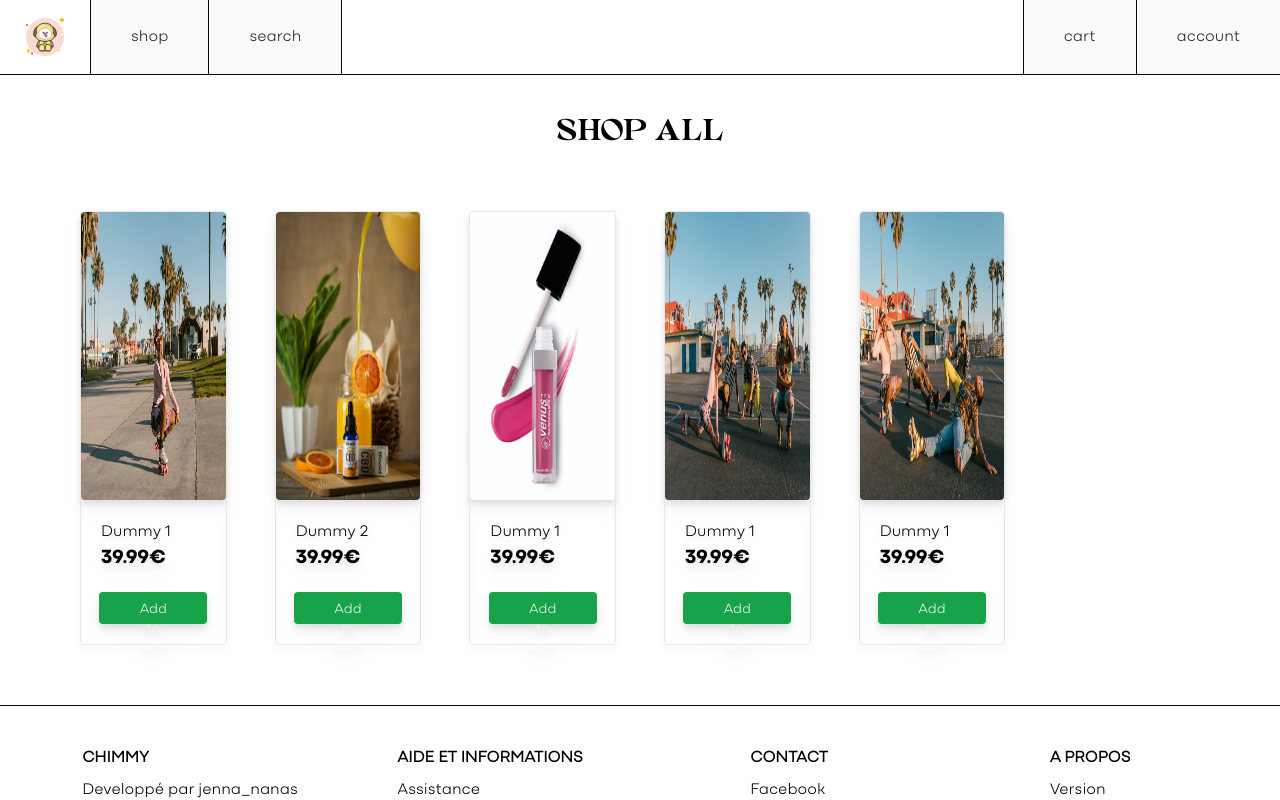
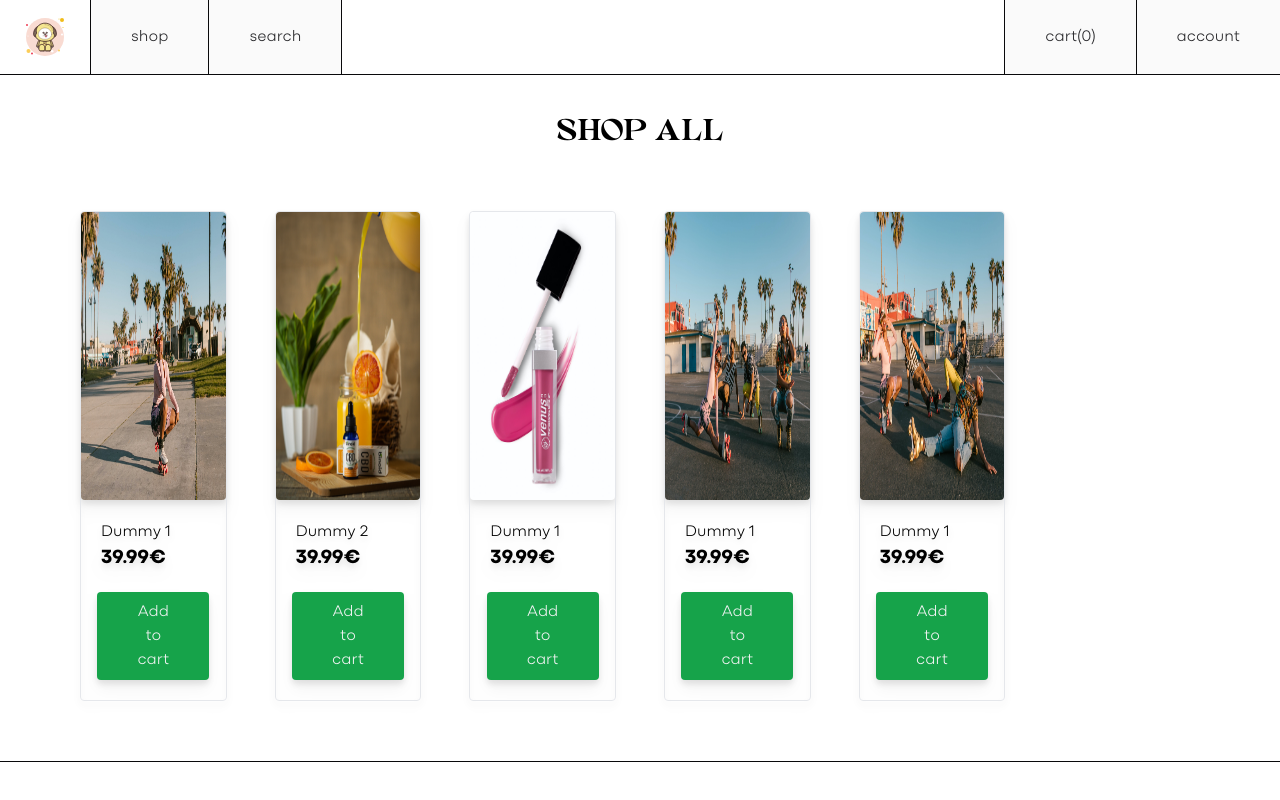
Before and after one commit to jennananas/chimmyShop, a React (Vite) app: page /all in a window 1280 px wide. Shown: the top 800 px of the page. Built offline with nearby package versions, Linux system fonts and the light colour scheme.

Commit message:
add cart context

```diff
--- a/src/components/Header/Header.tsx
+++ b/src/components/Header/Header.tsx
@@ -3,6 +3,7 @@ import HeaderItem from "./HeaderItem"
 import { useState } from "react"
 import { Link } from "react-router-dom"
 import SearchBar from "./Searchbar"
+import { useCartContext } from "../../context/CartContext"
 
 
 export default function Header() {
@@ -18,8 +19,10 @@ export default function Header() {
         { path: "#", text: "cart", key: "cart" },
         { path: "#", text: "account", key: "account" },
     ];
-/*     const [cartCounter, setCartCounter] = useState<number>(0)
- */    return (
+
+    const { itemCount } = useCartContext()
+
+    return (
         <div className="flex justify-between
         border-b-[1px] border-zinc-950
         ">
@@ -44,7 +47,7 @@ export default function Header() {
             <div id="right-content" className="flex">
                 {menuItemsRight.map((item) => (
                     <Link to={item.path} key={item.key} className="border-l-[1px] border-zinc-950 ">
-                        <HeaderItem textContent={item.text} onClick={() => handleItemClick(item.key)}
+                        <HeaderItem textContent={item.text === "cart" ? `${item.text}(${itemCount})` : item.text} onClick={() => handleItemClick(item.key)}
                             isCurrent={currentMenuItem === item.key} />
                     </Link>
                 ))
--- a/src/components/Product/ProductCard.tsx
+++ b/src/components/Product/ProductCard.tsx
@@ -1,5 +1,6 @@
 import { Link } from "react-router-dom";
 import CartBtn from "../buttons/CartBtn";
+
 
 interface Product {
     productId: string;
@@ -11,10 +12,13 @@ interface Product {
 }
 
 export default function ProductCard({ product }: { product: Product }) {
+
     return (
-        <Link to={`/product/${product.productId}`} >
+
         <div className="border drop-shadow-lg rounded flex flex-col gap-5">
-                <img src={product.productThumbnail} alt="" className="object-fill rounded h-72 w-auto" />
+            <Link to={`/product/${product.productId}`}>
+                <img src={product.productThumbnail} alt="" className="object-fill rounded h-72 w-full" />
+            </Link>
             <div className="px-5 pb-5">
                 <h2>{product.productName}</h2>
                 <p className="font-bodyBold text-xl">{product.productPrice}€</p>
@@ -22,8 +26,7 @@ export default function ProductCard({ product }: { product: Product }) {
                     <CartBtn textContent="Add to cart" />
                 </div>
             </div>
+        </div>
 
-            </div>
-        </Link>
     )
 }
--- a/src/components/buttons/BtnInterface.tsx
+++ b/src/components/buttons/BtnInterface.tsx
@@ -1,3 +1,7 @@
 export default interface BtnProps {
-    textContent: string
+    textContent: string,
+    width?: string,
+    height?: string,
+    fontSize?: string
+
 }
--- a/src/components/buttons/CartBtn.tsx
+++ b/src/components/buttons/CartBtn.tsx
@@ -1,16 +1,24 @@
+import { useCartContext } from "../../context/CartContext"
 import BtnProps from "./BtnInterface"
 
-export default function CartBtn({ textContent }: BtnProps) {
-    return (
-        <button className='
+export default function CartBtn({ textContent, width, height, fontSize }: BtnProps) {
+
+  const { setItemCount } = useCartContext()
+  const handleAddToCart = () => {
+    setItemCount((prevCount) => prevCount + 1)
+  }
+
+  return (
+    <button className={`
       bg-green-600
       text-zinc-100
       px-10 py-2 mt-5
-      text-sm font-body
-      h-8
+      ${fontSize} font-body
+      ${height} ${width}
       rounded
       hover:bg-green-800
       hover:text-zinc-100
-      '>{textContent}</button>
-    )
+      `}
+      onClick={handleAddToCart}>{textContent}</button>
+  )
 }
--- /dev/null
+++ b/src/context/CartContext.tsx
@@ -0,0 +1,27 @@
+import React, { createContext, useContext, ReactNode } from 'react';
+
+interface CartContextProps {
+    itemCount: number;
+    setItemCount: React.Dispatch<React.SetStateAction<number>>;
+}
+
+const CartContext = createContext<CartContextProps | undefined>(undefined);
+
+export const CartProvider: React.FC<{ children: ReactNode }> = ({ children }) => {
+    const [itemCount, setItemCount] = React.useState<number>(0);
+
+    return (
+        <CartContext.Provider value={{ itemCount, setItemCount }}>
+            {children}
+        </CartContext.Provider>
+    );
+};
+
+// eslint-disable-next-line react-refresh/only-export-components
+export const useCartContext = () => {
+    const context = useContext(CartContext);
+    if (!context) {
+        throw new Error('useCartContext must be used within a CartProvider');
+    }
+    return context;
+};
--- a/src/ProductContext.tsx
+++ b/src/context/ProductContext.tsx
@@ -6,7 +6,6 @@ interface Product {
     productDescription?: string;
     productPrice: number;
     productThumbnail: string;
-
 }
 
 interface ProductContextProps {
--- a/src/pages/Catalog.tsx
+++ b/src/pages/Catalog.tsx
@@ -1,7 +1,7 @@
 import Header from "../components/Header/Header";
 import Footer from "../components/Footer/Footer";
 import ProductCard from "../components/Product/ProductCard";
-import { useProductContext } from "../ProductContext";
+import { useProductContext } from "../context/ProductContext";
 
 
 export default function Catalog() {
--- a/src/pages/ProductDetails.tsx
+++ b/src/pages/ProductDetails.tsx
@@ -1,8 +1,8 @@
 import { useParams } from "react-router-dom"
 import Header from "../components/Header/Header";
 import Footer from "../components/Footer/Footer";
-import { useEffect } from "react";
-import { useProductContext } from "../ProductContext";
+import { useProductContext } from "../context/ProductContext";
+import CartBtn from "../components/buttons/CartBtn";
 
 
 export default function ProductDetails() {
@@ -11,9 +11,6 @@ export default function ProductDetails() {
 
     const product = products.find((p) => p.productId === productId)
 
-    useEffect(() => {
-
-    }, [productId, products])
 
     if (!product) {
         return <div>Produit non trouvé</div>
@@ -36,16 +33,7 @@ export default function ProductDetails() {
                         ">{product.productName}</h2>
                         <p className="text-lg text-justify">{product.productDescription}</p>
                         <p className="text-3xl font-bodyBold">{product.productPrice}€</p>
-                        <button className='
-                                bg-green-600
-                                text-zinc-100
-                                px-10 py-2 mt-5
-                                text-lg font-body
-                                h-12 w-fit
-                                rounded
-                                hover:bg-green-800
-                                hover:text-zinc-100
-                            '>Add to cart</button>
+                        <CartBtn textContent="Add to cart" height="h-12" width="w-fit" fontSize="text-lg" />
                     </div>
 
                 )}
```
Also changed, not shown: src/main.tsx (+10 -4 lines). Lines whose indentation alone changed are shown as unchanged.
